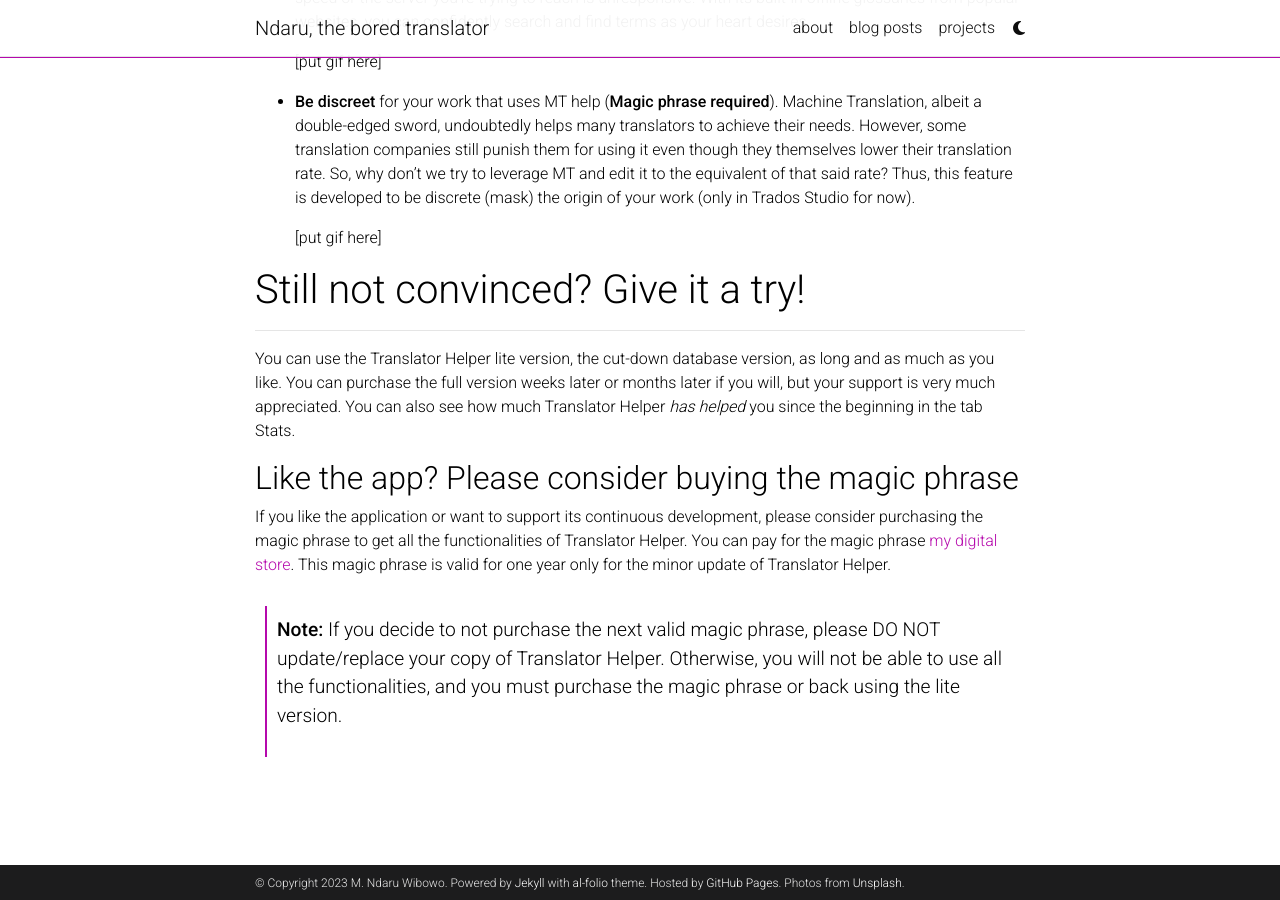
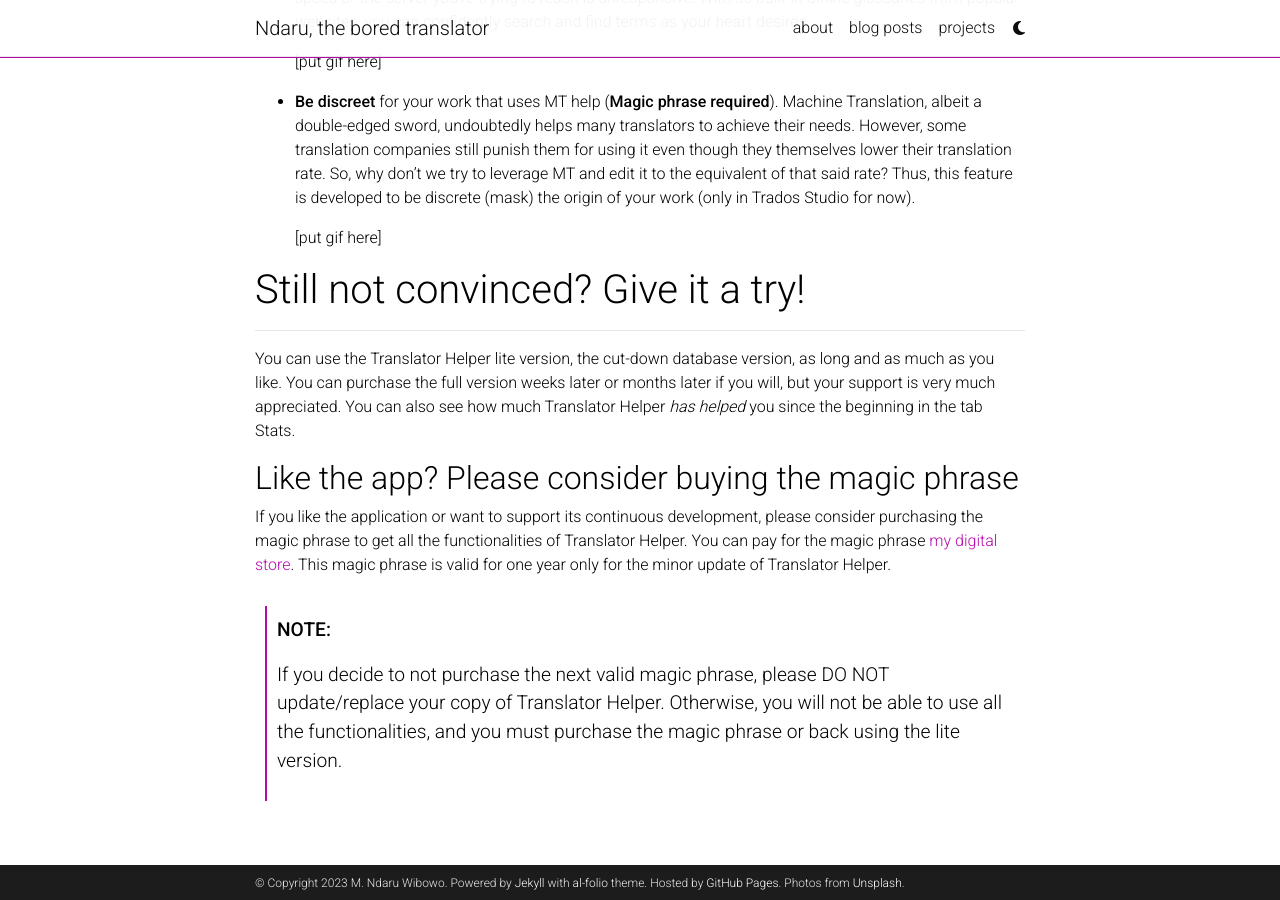
Before and after one commit to ndaruwibowo/ndaruwibowo.github.io, a Jekyll site: the page built from _projects/Translator Helper.md, in a window 1280 px wide and 900 px high, scrolled down 749 px. Built offline with Jekyll 4.4.1, drawn with Linux system fonts in a browser that asks for light colours; comment, search, counter and statistics services are not loaded; a style sheet for code colours, icons or effects is not loaded.

Commit message:
Update Translator Helper.md

```diff
--- a/_projects/Translator Helper.md
+++ b/_projects/Translator Helper.md
@@ -49,5 +49,8 @@
 If you like the application or want to support its continuous development, please consider purchasing the magic phrase to get all the functionalities of Translator Helper.
 You can pay for the magic phrase [my digital store](https://lynk.id/tokondaru).
 This magic phrase is valid for one year only for the minor update of Translator Helper.
-> **Note:** If you decide to not purchase the next valid magic phrase, please DO NOT update/replace your copy of Translator Helper.
+> **NOTE:**
+>
+> If you decide to not purchase the next valid magic phrase, please DO NOT update/replace your copy of Translator Helper.
 > Otherwise, you will not be able to use all the functionalities, and you must purchase the magic phrase or back using the lite version.
+{: .block-warning }
```
